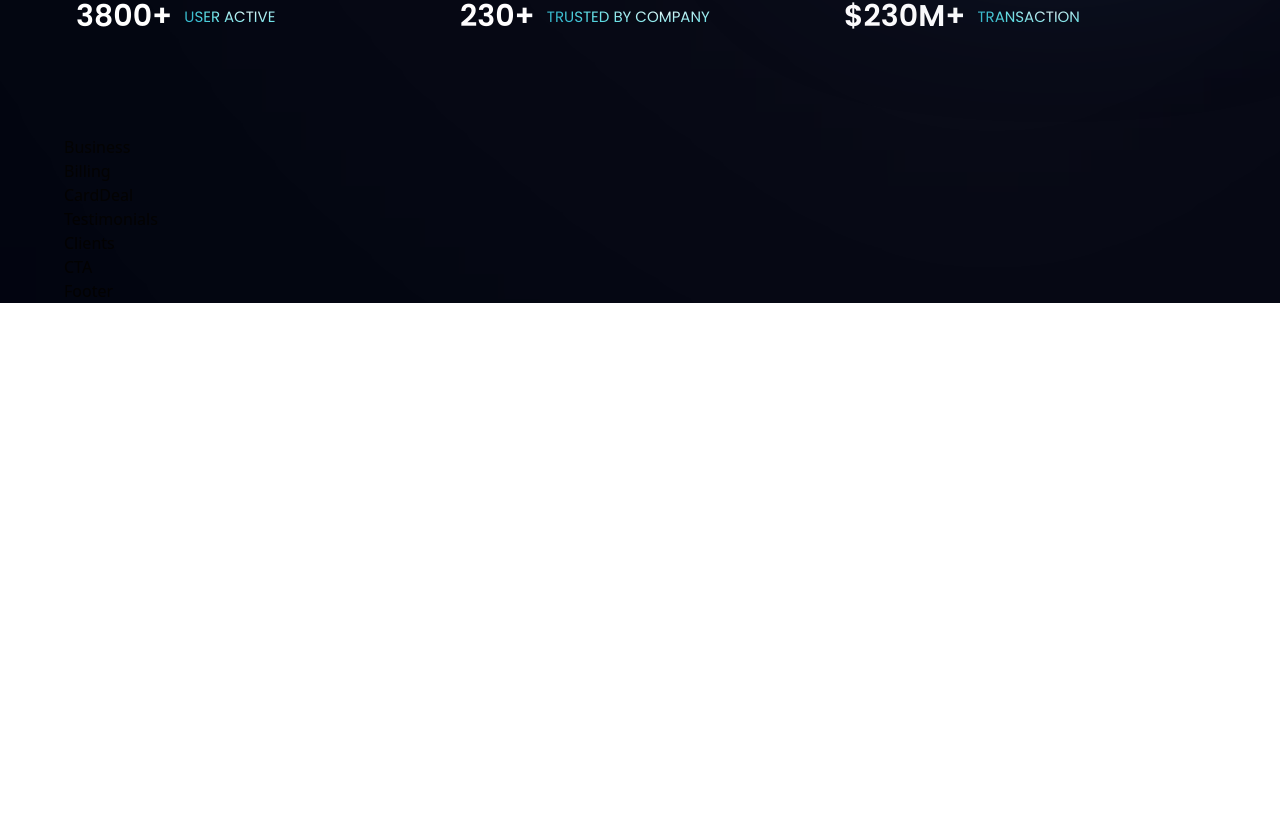
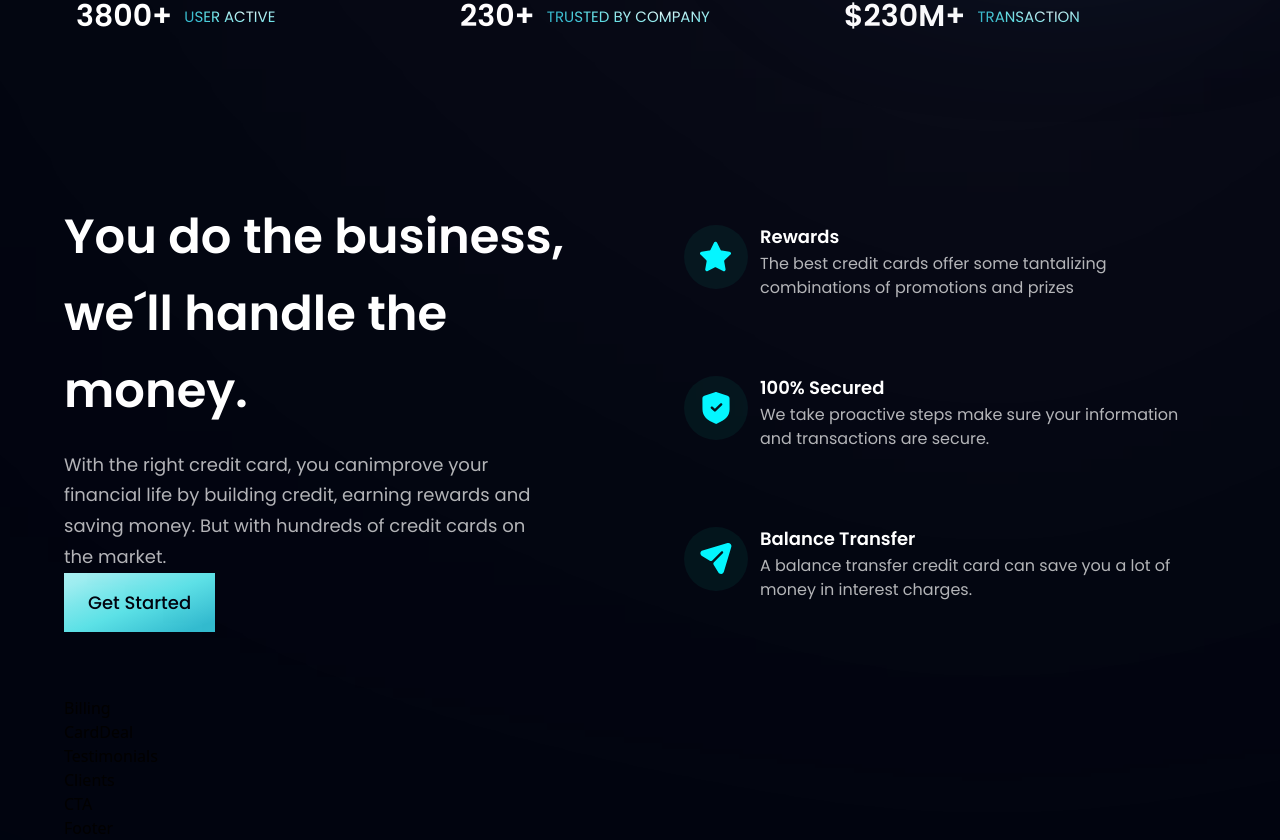
Before and after one commit to AlexisLerch/react-bank-app, a React (Vite) app: page / in a window 1280 px wide. Shown: the part 825-1665 px from the top of the page. Before the commit the page ends 1128 px from the top, so only its background shows below. Built offline with nearby package versions, Linux system fonts and the light colour scheme.

Commit message:
Finalizacion de la seccion feature

```diff
--- a/src/components/Business.jsx
+++ b/src/components/Business.jsx
@@ -1,8 +1,47 @@
-import React from 'react'
+import React from 'react';
+import { features } from '../constants';
+import styles, { layout } from '../style';
+import Button from './Button';
+
+const FeatureCard = ({ icon, title, content, index }) => (
+  <div className={`flex flex-row p-6 rounded-[20px]
+    ${index !== features.length - 1 ? "mb-6" : "mb-0"} feature-card`}>
+    <div className={`w-[64px] h-[64px] rounded-full ${styles.flexCenter} bg-dimBlue`}>
+      <img src={icon} alt="icon" className='w-[50%] h-[50%] object-contain' />
+    </div>
+    <div className='flex-1 flex flex-col ml-3'>
+      <h4 className='font-poppins font-semibold text-white text-[18px]
+      leading-[23px] mb-1'>
+        {title}
+      </h4>
+      <p className='font-poppins font-normal text-dimWhite text-[16px]
+      leading-[24px] mb-1'>
+        {content}
+      </p>
+    </div>
+  </div>
+)
 
 const Business = () => {
   return (
-    <div>Business</div>
+    <section id="features" className={layout.section}>
+      <div className={layout.sectionInfo}>
+        <h2 className={styles.heading2}>You do the business, <br className='sm:block hidden'/>
+        we´ll handle the money.</h2>
+        <p className={`${styles.paragraph} max-w-[470px] mt-5`}>
+          With the right credit card, you canimprove your financial
+          life by building credit, earning rewards and saving money.
+          But with hundreds of credit cards on the market.
+        </p>
+        <Button styles="mt-100"/>
+      </div>
+
+      <div className={`${layout.sectionImg} flex-col`}>
+        {features.map((feature, index) =>(
+          <FeatureCard key={feature.id} {...feature} index={index} />
+        ))}
+      </div>
+    </section>
   )
 }
 
--- a/src/components/Button.jsx
+++ b/src/components/Button.jsx
@@ -1,8 +1,11 @@
 import React from 'react'
 
-const Button = () => {
+const Button = ({ styles }) => {
   return (
-    <div>Button</div>
+    <button type="button" className={`py-4 px-6 bg-blue-gradient
+    font-poppins font-medium text-[18px] text-primary outline-none ${styles}`}>
+      Get Started
+    </button>
   )
 }
 
```
